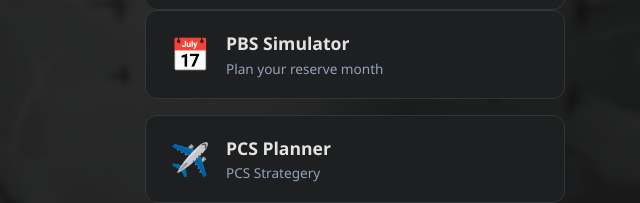
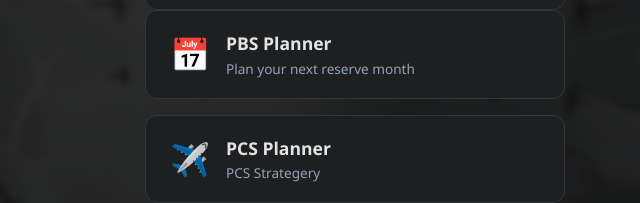
Before and after one commit to blueskiestailwinds/reserve, a plain HTML site: page index.html in a window 1280 px wide. Shown: the part 480-683 px from the top of the page, 285-925 px from the left. Drawn offline with nearby package versions, Linux system fonts and the light colour scheme.

Commit message:
title change

```diff
--- a/index.html
+++ b/index.html
@@ -224,8 +224,8 @@
         <a class="tool-card" href="/pbs/">
             <span class="icon">📅</span>
             <div class="info">
-                <span class="name">PBS Simulator</span>
-                <span class="desc">Plan your reserve month</span>
+                <span class="name">PBS Planner</span>
+                <span class="desc">Plan your next reserve month</span>
             </div>
         </a>
 
```
